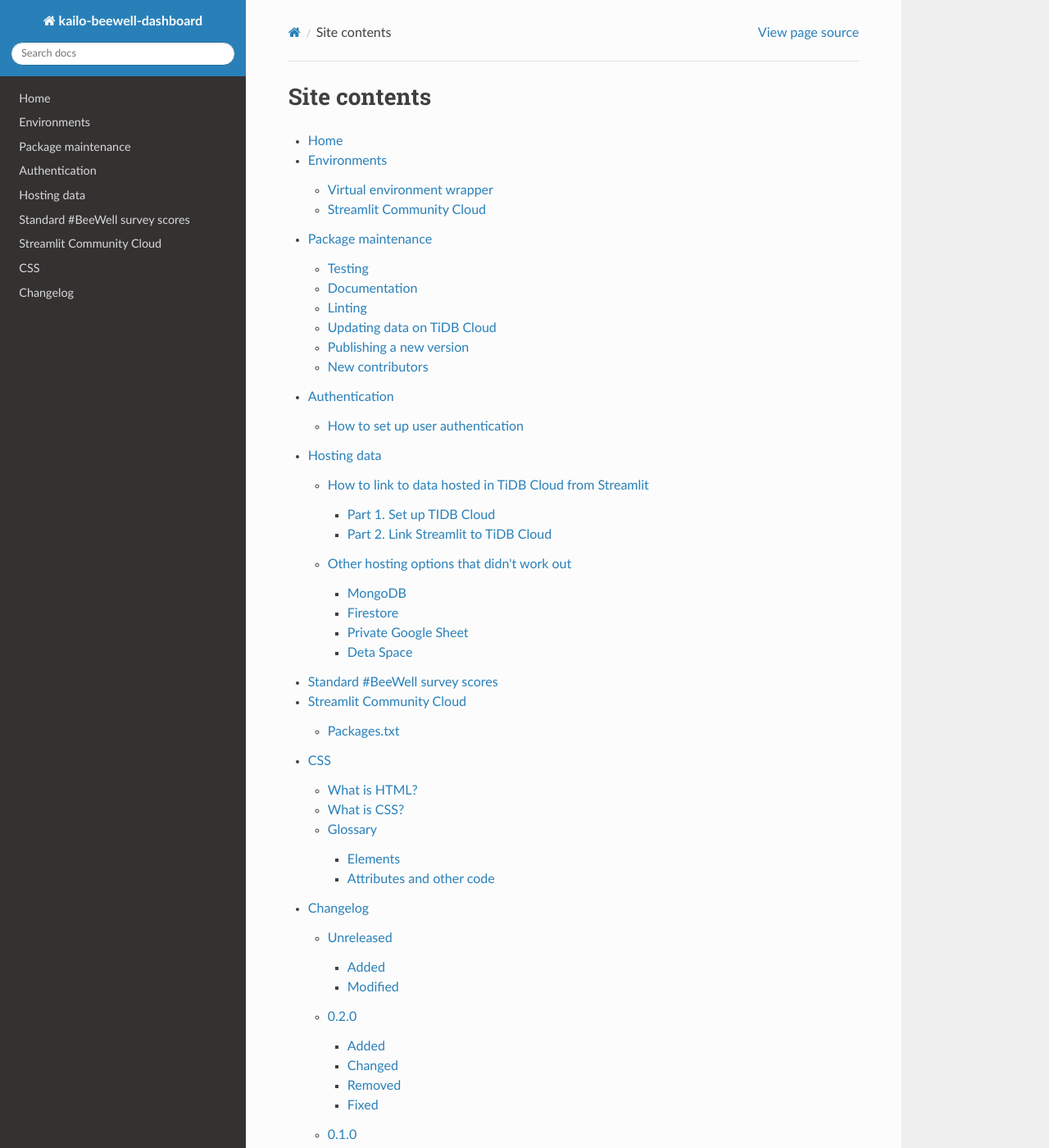
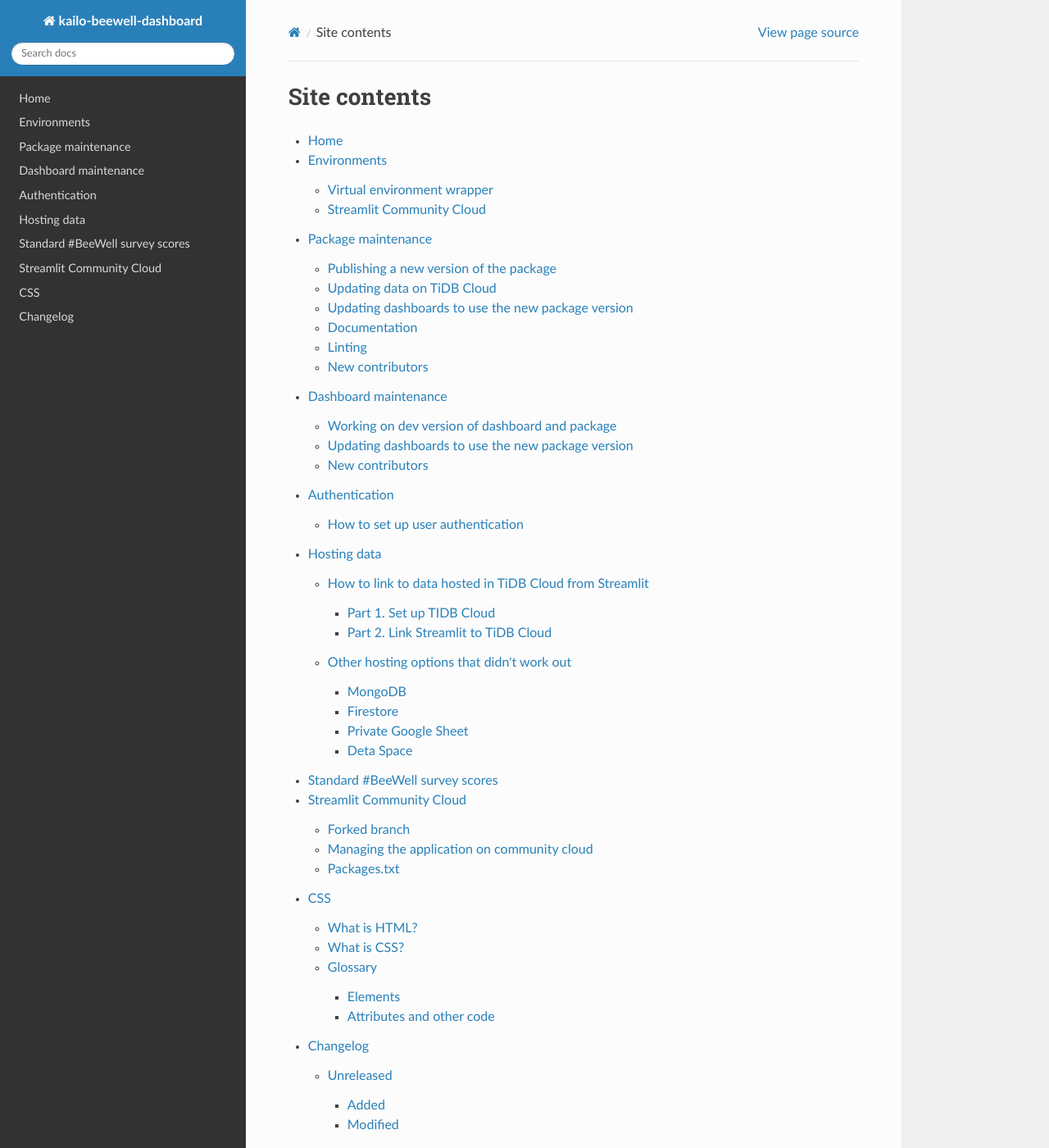
Before and after one commit to kailo-beewell/kailo_beewell_dashboard_package, a Sphinx documentation site: the page built from docs/contents.rst, in a window 1280 px wide and 1400 px high. Shown: the whole window at 82% size. Built offline with Sphinx 7.4.7 and the Read the Docs theme 2.0.0, drawn with Linux system fonts in a browser that asks for light colours; pages that are not in the unit, such as notebooks, are missing from menus; some of the changed lines change nothing that is shown.

Commit message:
Updated docs given new structure of stable forked repository and development repository, including instructions on how to maintain dashboards

```diff
--- a/docs/contents.rst
+++ b/docs/contents.rst
@@ -6,6 +6,7 @@
    Home <index>
    environments
    package_maintenance
+   dashboard_maintenance
    authentication
    hosting_data
    standard_survey_scores
--- /dev/null
+++ b/docs/dashboard_maintenance.md
@@ -0,0 +1,33 @@
+# Dashboard maintenance
+
+## Working on dev version of dashboard and package
+
+Whilst working on the dashboards, you can use a live version of the package to test new features. To do this, set up your virtual environment with requirements.txt file containing `-e ../kailo_beewell_dashboard_package`. However, note that this should never be pushed to main, as the dashboard hosted on streamlit community cloud relies of released versions of the package and cannot operate from your live, local, unreleased version of the package.
+
+This will import a live version of your local package, assuming that your dashboard folder is sister directories with the package folder.
+
+When running your streamlit site with `streamlit run Home.py` on your local machine, it will use the package version at the point you ran that command, so you will need to re-run that to get any updates from the package.
+
+It is important to constantly test and update code between the dashboard repositories if you make changes to the package code that would impact functioning - for example, changing a function or input names, requiring a new input in a function you're already using. I would recommend that you update it between the repositories immediately after you've finished making those changes (and not wait to update at the end, at which point you'll have made lots of changes and may not easily recall them all).
+
+## Updating dashboards to use the new package version
+
+Note: You may need to select "reboot" for you app on [https://share.streamlit.io/](https://share.streamlit.io/) to force it to update the app to the latest changes on your GitHub repository.
+
+1. Push all changes to **main** - ensuring that you push the correct **version** of the kailo-beewell-dashboard package in requirements.txt (and not the live reference to the package)
+2. Make sure **changelog** is up-to-date with all changes made, and set the version number and date
+    * Note: Versioning of your dashboard is seperate to versioning of the package - they don't need to match!
+3. **Switch the secrets** of dev-version of the dashboard on community cloud to temporarily use the secrets of the stable version (so we can test that the dashboard will work with the stable version of TIDB Cloud)
+4. **Test the dashboard**, checking all functionality on the interactive dashboard and downloadable report
+5. **Sync the fork** which contains the stable release of your dashboard
+6. **Test again** briefly, to double-check all is operating alright
+7. **Produce GitHub release** in the forked repository, copying the information from your changelog
+    * Note: Forked repositories don't inherit releases, hence why we create the releases on the forked stable version of the repository, rather than in the active/development repository
+8. **Return secrets** of the dev-version of the dashboard on community cloud to the secrets of the dev version of the TIDB Cloud clusters
+
+**Note:** You should never be making changes to your stable release fork directly - the only actions you should do are to sync it with your dev repository, and to produce releases.
+
+## New contributors
+
+If new contributors join the project, substantially contributing to the package, then you should update the citations accordingly in:
+* `README.md` ORCID badges
--- a/docs/package_maintenance.md
+++ b/docs/package_maintenance.md
@@ -1,38 +1,6 @@
 # Package maintenance
 
-## Testing
-
-Whilst working on the dashboards, you can use a live version of the package to test new features. To do this, set up your virtual environment with requirements.txt file containing `-e ../kailo_beewell_dashboard_package`.
-
-This will import a live version of your local package, assuming that your dashboard folder is sister directories with the package folder.
-
-When running your streamlit site with `streamlit run Home.py`, it will use the package version at the point you ran that command, so you will need to re-run that to get any updates from the package.
-
-It is important to constantly test and update code between the dashboard repositories if you make changes to the package code that would impact functioning - for example, changing a function or input names, requiring a new input in a function you're already using. I would recommend that you update it between the repositories immediately after you've finished making those changes (and not wait to update at the end, at which point you'll have made lots of changes and may not easily recall them all).
-
-## Documentation
-
-If you create any new functions - or modify existing functions - you should create or modify the docstrings accordingly. Docstrings for this package and the accompanying dashboard repositories are formatted based on the [numpy docstring style guide](https://numpydoc.readthedocs.io/en/latest/format.html).
-
-Package documentation is created using Sphinx and hosted on Read the Docs (which automatically updates with GitHub pushes). You can preview updated documentation locally by running the following from the `docs` folder:
-1. `make clean`
-2. `make html`
-
-You can then view the local documentation by opening the file `docs/_build/html/index.html` in your browser.
-
-## Linting
-
-Whilst coding, you should be linting your .py and .ipynb files.
-* Use the `Flake8` VS Code extension to lint your .py files
-* Lint .ipynb files from the terminal by running `nbqa flake8 notebook.ipynb`
-
-## Updating data on TiDB Cloud
-
-If you have made changes to the processing steps that produce the aggregated data, you'll need to make sure that the **updated csv files are uploaded to TiDB Cloud**, replacing the previous data frames.
-
-If you make any changes to where the data are stored on TiDB Cloud (e.g. different cluster), make sure you provided Streamlit Community Cloud with the updated contents of `secrets.toml`.
-
-## Publishing a new version
+## Publishing a new version of the package
 
 When you are ready to publish a new version of this package to PyPI, these are the recommended steps you should go through.
 
@@ -61,13 +29,34 @@
     * b) Set the tag and the release title to the latest version (i.e. 'vX.X.X')
     * c) For the description, copy from the changelog.
     * d) Upload the .whl and .tar.gz files form dist/. The GitHub release will be linked to your latest commit (which should match the commit that creates those files on PyPI).
-7. **Update package version on community cloud** by:
-    * a) Updating package version in requirements.txt for each dashboard repository
-    * b) Pushing changes to main
-    * c) Rebooting dashboards on [https://share.streamlit.io/](https://share.streamlit.io/)
-    * d) Testing the live dashboard, checking for any bugs or errors
 
 The documentation is hosted with Read the Docs. If any changes were made to the package documentation, this should be automatically updated from your latest GitHub push.
+
+## Updating data on TiDB Cloud
+
+If you have made changes to the processing steps that produce the aggregated data, you'll need to make sure that the **updated csv files are uploaded to TiDB Cloud**, replacing the previous data frames.
+
+If you make any changes to where the data are stored on TiDB Cloud (e.g. different cluster), make sure you provided Streamlit Community Cloud with the updated contents of `secrets.toml`.
+
+## Updating dashboards to use the new package version
+
+See page on **dashboard maintenance**.
+
+## Documentation
+
+If you create any new functions - or modify existing functions - you should create or modify the docstrings accordingly. Docstrings for this package and the accompanying dashboard repositories are formatted based on the [numpy docstring style guide](https://numpydoc.readthedocs.io/en/latest/format.html).
+
+Package documentation is created using Sphinx and hosted on Read the Docs (which automatically updates with GitHub pushes). You can preview updated documentation locally by running the following **from the `docs` folder**:
+1. `make clean`
+2. `make html`
+
+You can then view the local documentation by opening the file `docs/_build/html/index.html` in your browser.
+
+## Linting
+
+Whilst coding, you should be linting your .py and .ipynb files.
+* Use the `Flake8` VS Code extension to lint your .py files
+* Lint .ipynb files from the terminal by running `nbqa flake8 notebook.ipynb`
 
 ## New contributors
 
--- a/docs/streamlit_community_cloud.md
+++ b/docs/streamlit_community_cloud.md
@@ -1,6 +1,16 @@
 # Streamlit Community Cloud
 
 Our dashboards are hosted using Streamlit Community Cloud.
+
+## Forked branch
+
+The dashboard is hosted from a forked branch of the repository to ensure a stable release.
+
+This has less risk of breaking as opposed to working in a development branch of a repository with the dashboard hosted from the main branch, wherein you could more easily accidentally make changes to main before you are ready for a full new release. Moreover, if you do not clone the forked repository to your local machine, this further minimises likelihood of accidentally working on the current release (rather than on a development version).
+
+The data is also stored in seperate dev and stable clusters on TIDB Cloud.
+
+## Managing the application on community cloud
 
 The app should be built based on the main branch in the GitHub repository. To push changes to the app from 'main':
 * Go to [https://share.streamlit.io/](https://share.streamlit.io/).
```
